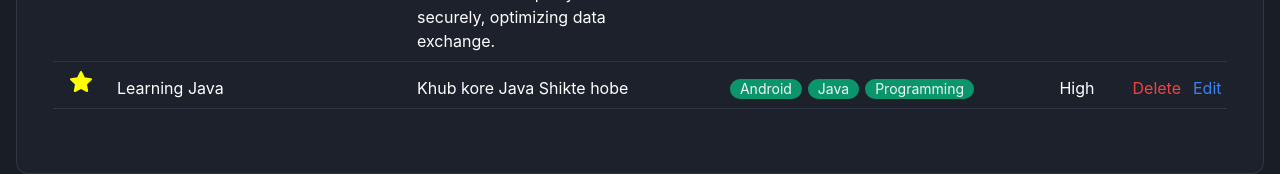
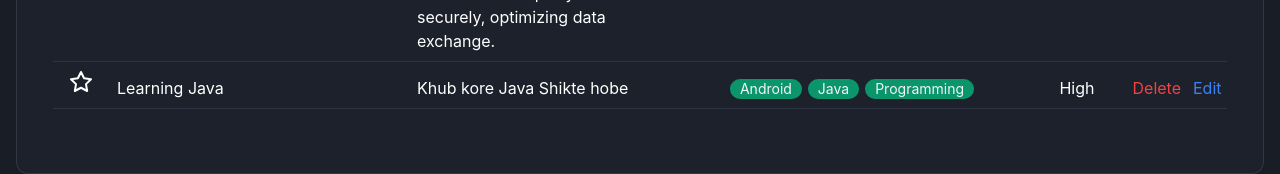
Before and after one commit to hasanulhasan/tasker, a React (Vite) app: page / in a window 1280 px wide. Shown: the part 930-1104 px from the top of the page. Built offline with nearby package versions, Linux system fonts and the light colour scheme.

Commit message:
context api also added and issue fixed

```diff
--- a/src/components/Task.jsx
+++ b/src/components/Task.jsx
@@ -1,14 +1,13 @@
 /* eslint-disable react/prop-types */
-
 import { useState } from "react";
 
 export default function Task({task, handleEditTask, handleDelete}) {
 	const {id, title, description, tags, isFavorite, priority} = task;
-	const [fovorite, setIsFavorite] = useState(isFavorite);
+	const [fovorite, setFavorite] = useState(isFavorite);
 
   return (
     <tr className="border-b border-[#2E3443] [&>td]:align-baseline [&>td]:px-4 [&>td]:py-2">
-			<td onClick={()=> setIsFavorite(!fovorite)}>
+			<td onClick={()=> setFavorite(!fovorite)}>
 				<svg xmlns="http://www.w3.org/2000/svg" className="icon icon-tabler icon-tabler-star" width="24"
 					height="24" viewBox="0 0 24 24" strokeWidth="2" stroke={ fovorite ? "yellow" : "currentColor"} fill={ fovorite ? "yellow" : "none"}
 					strokeLinecap="round" strokeLinejoin="round">
--- a/src/components/TaskModal.jsx
+++ b/src/components/TaskModal.jsx
@@ -1,9 +1,11 @@
 /* eslint-disable no-unused-vars */
 /* eslint-disable react/prop-types */
 
-import { useState } from "react";
+import { useContext, useState } from "react";
+import { MODAL_CONTEXT } from "./Tasks";
 
-export default function TaskModal({setModalOpen,handleTaskMutation,taskToUpdate,setTaskToUpdate}) {
+export default function TaskModal() {
+    const {setModalOpen,handleTaskMutation,taskToUpdate,setTaskToUpdate} = useContext(MODAL_CONTEXT)
     const [isAdd, setIsAdd] = useState(Object.is(taskToUpdate, null))
     const [task, setTask] = useState( taskToUpdate || {
         id: crypto.randomUUID(),
--- a/src/components/Tasks.jsx
+++ b/src/components/Tasks.jsx
@@ -1,52 +1,15 @@
+/* eslint-disable react-refresh/only-export-components */
 import Task from "./Task";
-import { useReducer, useState } from "react";
+import { createContext, useReducer, useState } from "react";
 import TaskModal from "./TaskModal";
-
-let initialState = [
-	{
-    id: 1,
-    title: "API Data Synchronization with Python",
-    description: "Implement a Python solution to synchronize data between an API and a third-party database securely, optimizing data exchange.",
-    tags: ["python", "api", "data synchronization"],
-		priority: "Low",
-    isFavorite: true
-  },
-	{
-    id: 2,
-    title: "Learning Java",
-    description: "Khub kore Java Shikte hobe",
-    tags: ["android", "java", "programming"],
-		priority: "High",
-    isFavorite: true
-  },
-]
+import { initialState, reducer } from "../state/taskReducers";
+export const MODAL_CONTEXT = createContext();
 
 export default function Tasks() {
-	const reducer = (state, action) => {
-			if(action.type === 'ADD_TASK'){
-				console.log('called', action.payload)
-				return [...state, action.payload]
-			}
-			else if(action.type === 'EDIT_TASK'){
-				return state.map(task => {
-					if(task.id === action.payload.id){
-						return action.payload
-					}
-					return task
-				})
-			}
-			else if(action.type === 'DELETE_TASK'){
-				return state.filter(task => task.id !== action.payload)
-			}
-			else{
-				return state
-			}
-	}
-
 	const [tasks, dispatch] = useReducer(reducer, initialState)
-
 	const [modalOpen, setModalOpen] = useState(false)
 	const [taskToUpdate, setTaskToUpdate] = useState(null)
+	const [searchTerm, setSearchTerm] = useState('');
 
 	const handleTaskMutation = (createdTask, isAdd) => {
 		if(isAdd){
@@ -67,14 +30,23 @@ export default function Tasks() {
 		dispatch({type: 'DELETE_TASK', payload: id})
 	}
 
+	const handleFavorite = (id) => {
+		dispatch({type: 'FAVORITE', payload: id})
+	}
+
+	const handleDeleteAll = () => {
+		dispatch({type: 'DELETE_ALL'})
+	}
+
+
   return (
     <section className="mb-20" id="tasks">
 		<div className="container">
-			{modalOpen && <TaskModal
-			setModalOpen={setModalOpen}
-			handleTaskMutation={handleTaskMutation}
-			taskToUpdate={taskToUpdate}
-			setTaskToUpdate={setTaskToUpdate}/>}
+			{ modalOpen &&
+			<MODAL_CONTEXT.Provider value={{setModalOpen,handleTaskMutation,taskToUpdate,setTaskToUpdate}}>
+			<TaskModal />
+			</MODAL_CONTEXT.Provider>
+			}
 		{/* <!-- Search Box Ends --> */}
 			<div className="rounded-xl border border-[rgba(206,206,206,0.12)] bg-[#1D212B] px-6 py-8 md:px-9 md:py-16">
 				<div className="mb-14 items-center justify-between sm:flex">
@@ -83,7 +55,7 @@ export default function Tasks() {
 						<form>
 							<div className="flex">
 								<div className="relative overflow-hidden rounded-lg text-gray-50 md:min-w-[380px] lg:min-w-[440px]">
-									<input type="search" id="search-dropdown"
+									<input onChange={(e)=> setSearchTerm(e.target.value)} type="search" id="search-dropdown"
 										className="z-20 block w-full bg-gray-800 px-4 py-2 pr-10 focus:outline-none" placeholder="Search Task"
 										required />
 									<button type="submit" className="absolute right-2 top-0 h-full rounded-e-lg text-white md:right-4">
@@ -98,11 +70,15 @@ export default function Tasks() {
 							</div>
 						</form>
 						<button onClick={()=> setModalOpen(!modalOpen)} className="rounded-md bg-blue-500 px-3.5 py-2.5 text-sm font-semibold">Add Task</button>
-						<button className="rounded-md bg-red-500 px-3.5 py-2.5 text-sm font-semibold">Delete All</button>
+						<button onClick={()=> handleDeleteAll()} className="rounded-md bg-red-500 px-3.5 py-2.5 text-sm font-semibold">Delete All</button>
 					</div>
 				</div>
 				<div className="overflow-auto">
 					<table className="table-fixed overflow-auto xl:w-full">
+
+							{
+								tasks?.length === 0 ? <><h1 className="text-2xl text-center">There is no Task</h1></> :
+								<>
 								<thead>
 							<tr>
 								<th className="p-4 pb-8 text-sm font-semibold capitalize w-[48px]"></th>
@@ -114,14 +90,17 @@ export default function Tasks() {
 							</tr>
 						</thead>
 								<tbody>
-							{
-								tasks.map(task => <Task
+									{ tasks.filter(task => task?.title.toLowerCase().includes(searchTerm.toLowerCase())).map(task => <Task
 										key={task.id}
 										task={task}
 										handleEditTask={handleEditTask}
-									handleDelete={handleDelete}/>)
+										handleDelete={handleDelete}
+										handleFavorite={handleFavorite}
+										/>)
 									}
 								</tbody>
+								</>
+							}
 					</table>
 				</div>
 			</div>
--- /dev/null
+++ b/src/state/taskReducers.js
@@ -0,0 +1,42 @@
+export let initialState = [
+	{
+    id: 1,
+    title: "API Data Synchronization with Python",
+    description: "Implement a Python solution to synchronize data between an API and a third-party database securely, optimizing data exchange.",
+    tags: ["python", "api", "data synchronization"],
+		priority: "Low",
+    isFavorite: true
+  },
+	{
+    id: 2,
+    title: "Learning Java",
+    description: "Khub kore Java Shikte hobe",
+    tags: ["android", "java", "programming"],
+		priority: "High",
+    isFavorite: false
+  },
+]
+
+export const reducer = (state, action) => {
+  if(action.type === 'ADD_TASK'){
+    return [...state, action.payload]
+  }
+  else if(action.type === 'EDIT_TASK'){
+    return state.map(task => {
+      if(task.id === action.payload.id){
+        return action.payload
+      }
+      return task
+    })
+  }
+  else if(action.type === 'DELETE_TASK'){
+    return state.filter(task => task.id !== action.payload)
+  }
+  else if(action.type === 'DELETE_ALL'){
+    state.length = 0;
+    return [...state]
+  }
+  else{
+    return state
+  }
+}
```
Also changed, not shown: src/Data/data.json (deleted, +0 -18 lines). Lines whose indentation alone changed are shown as unchanged.
